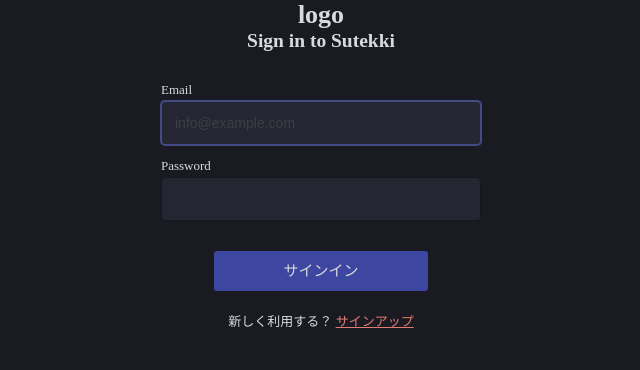
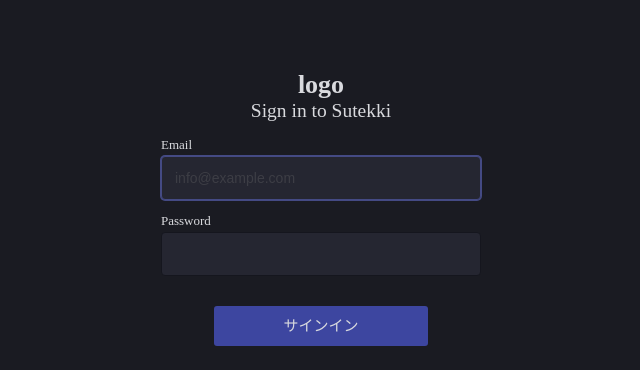
Before and after one commit to balloonbros/sutekki, a Rails app: page /login in a window 1280 px wide. Shown: the top 370 px of the page, without its empty margins (319-959 px from the left). Run offline with Rails 7, Linux system fonts and the light colour scheme; style sheets or scripts are compiled from the project's sources; some libraries are stand-ins or nearby versions.

Commit message:
サインイン調整

```diff
--- a/app/assets/stylesheets/_center.scss
+++ b/app/assets/stylesheets/_center.scss
@@ -1,6 +1,13 @@
+.center-header {
+  padding-top: 70px;
+  h2 {
+    font-weight: normal;
+  }
+}
+
 .container-center {
   width: 320px;
-  padding-top: 30px;
+  padding-top: 15px;
   margin: 0 auto;
   text-align: left;
 }
--- a/app/views/sessions/new.html.erb
+++ b/app/views/sessions/new.html.erb
@@ -1,4 +1,4 @@
-<header>
+<header class="center-header">
   <h1>logo</h1>
   <h2>Sign in to Sutekki</h2>
 </header>
```
